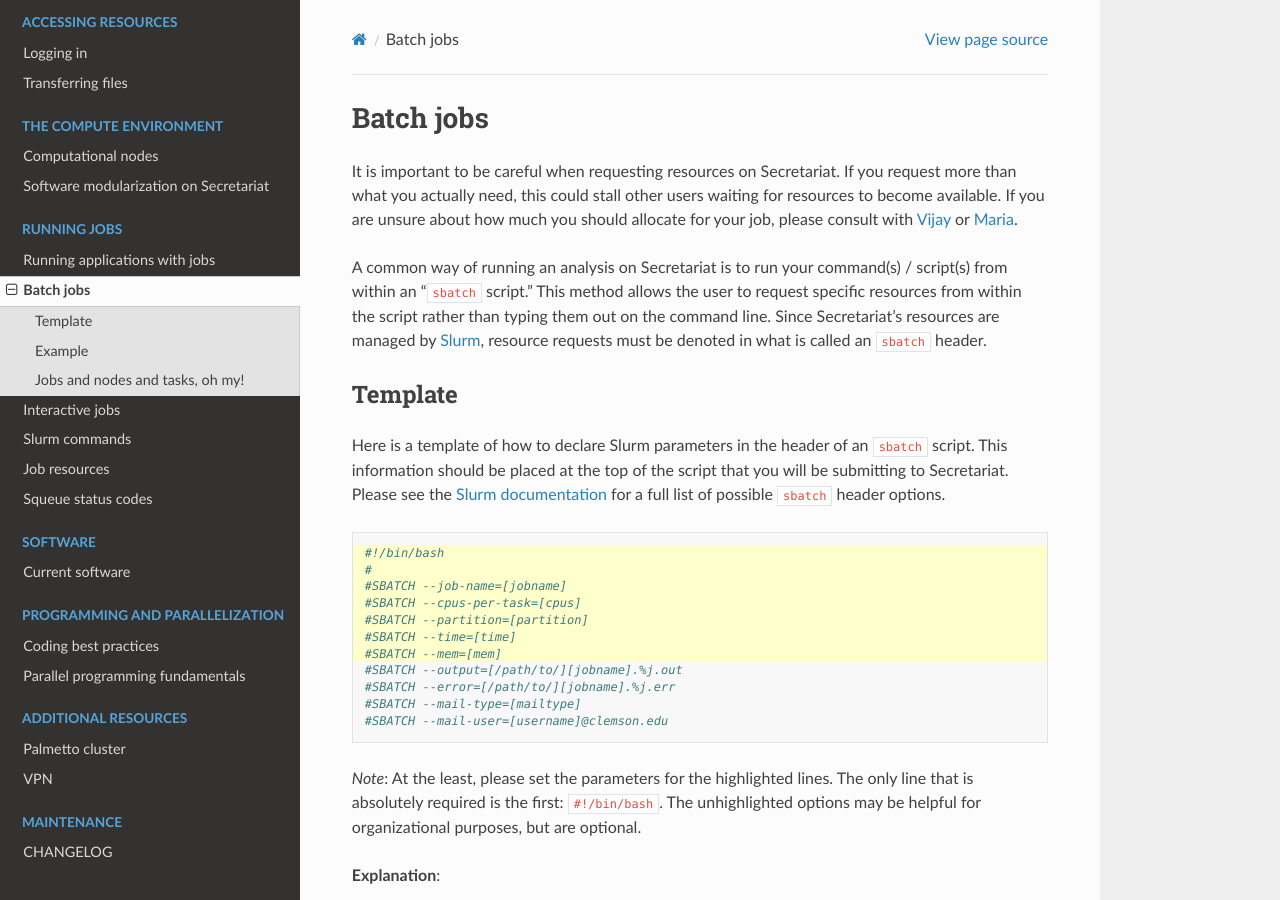
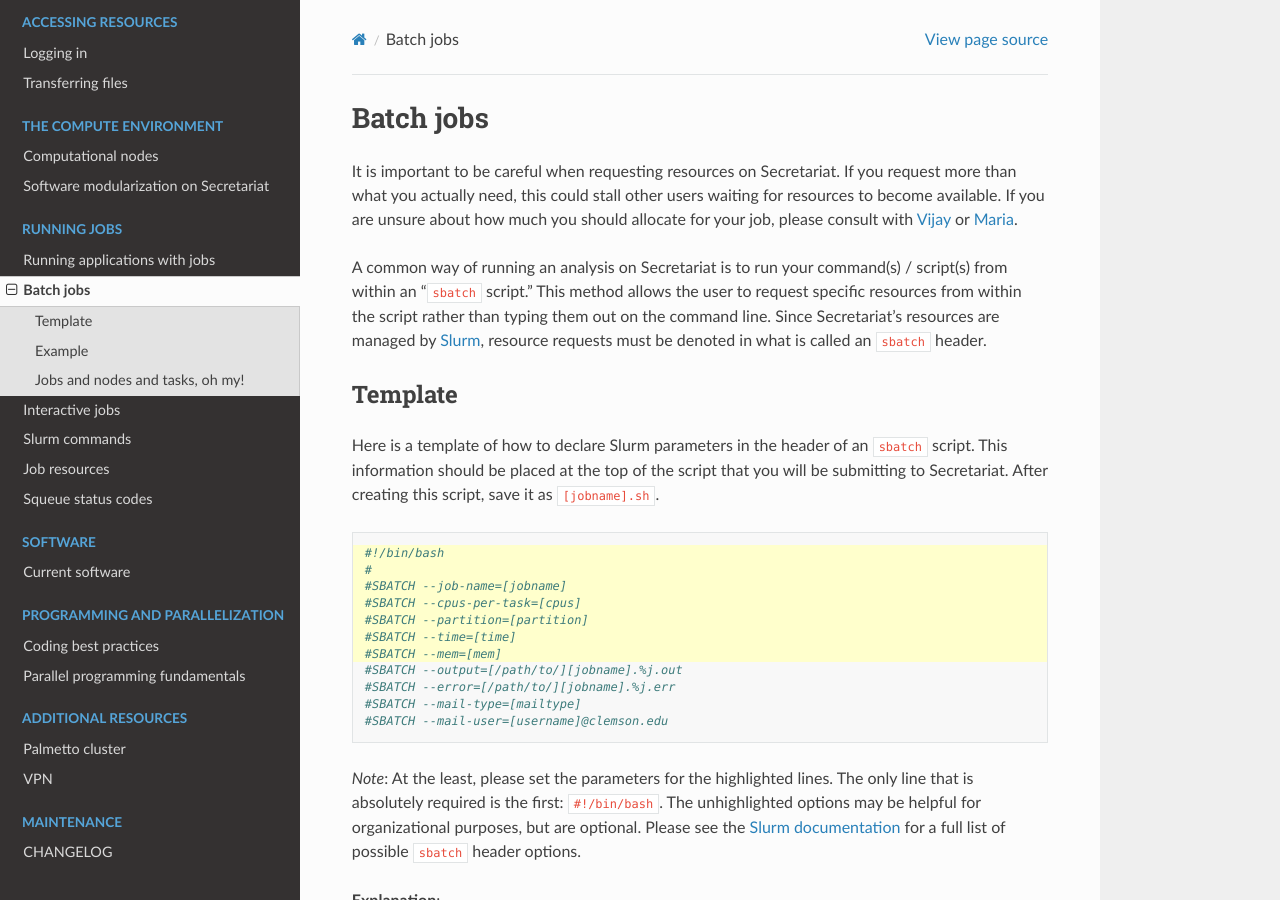
Before and after one commit to amalgamaria/secretariat, a Sphinx documentation site: the page built from docs/running-jobs/batch-jobs.rst, in a window 1280 px wide and 900 px high. Built offline with Sphinx 7.4.7 and the Read the Docs theme 2.0.0, drawn with Linux system fonts in a browser that asks for light colours; some of the changed lines change nothing that is shown; some of the changed text lies outside the part shown.

Commit message:
Add content

```diff
--- a/docs/running-jobs/batch-jobs.rst
+++ b/docs/running-jobs/batch-jobs.rst
@@ -8,7 +8,7 @@ A common way of running an analysis on Secretariat is to run your command(s) / s
 Template
 --------
 
-Here is a template of how to declare Slurm parameters in the header of an ``sbatch`` script. This information should be placed at the top of the script that you will be submitting to Secretariat. Please see the `Slurm documentation`_ for a full list of possible ``sbatch`` header options.
+Here is a template of how to declare Slurm parameters in the header of an ``sbatch`` script. This information should be placed at the top of the script that you will be submitting to Secretariat. After creating this script, save it as ``[jobname].sh``.
 
 .. code-block:: bash
    :emphasize-lines: 1,2,3,4,5,6,7
@@ -25,7 +25,7 @@ Here is a template of how to declare Slurm parameters in the header of an ``sbat
    #SBATCH --mail-type=[mailtype]
    #SBATCH --mail-user=[username]@clemson.edu
 
-*Note*: At the least, please set the parameters for the highlighted lines. The only line that is absolutely required is the first: ``#!/bin/bash``.  The unhighlighted options may be helpful for organizational purposes, but are optional.
+*Note*: At the least, please set the parameters for the highlighted lines. The only line that is absolutely required is the first: ``#!/bin/bash``.  The unhighlighted options may be helpful for organizational purposes, but are optional. Please see the `Slurm documentation`_ for a full list of possible ``sbatch`` header options.
 
 **Explanation**:
 
@@ -139,6 +139,8 @@ Amended from the example on the `Slurm FAQ`_ page, suppose you need to allocate
 | ``--ntasks=2 --cpus-per-task=2``					| 2 processes with up to 2 CPUs for multithreading		|
 +-----------------------------------------------------------------------+---------------------------------------------------------------+
 
+*Note*: If you choose to request resources that allow for multithreading, make sure that the software within your script supports multiple CPU usage.
+
 .. _Vijay: https://scienceweb.clemson.edu/chg/dr-vijay-shankar-2/
 .. _Maria: https://scienceweb.clemson.edu/chg/maria-adonay/
 .. _Slurm: https://slurm.schedmd.com/documentation.html
```
